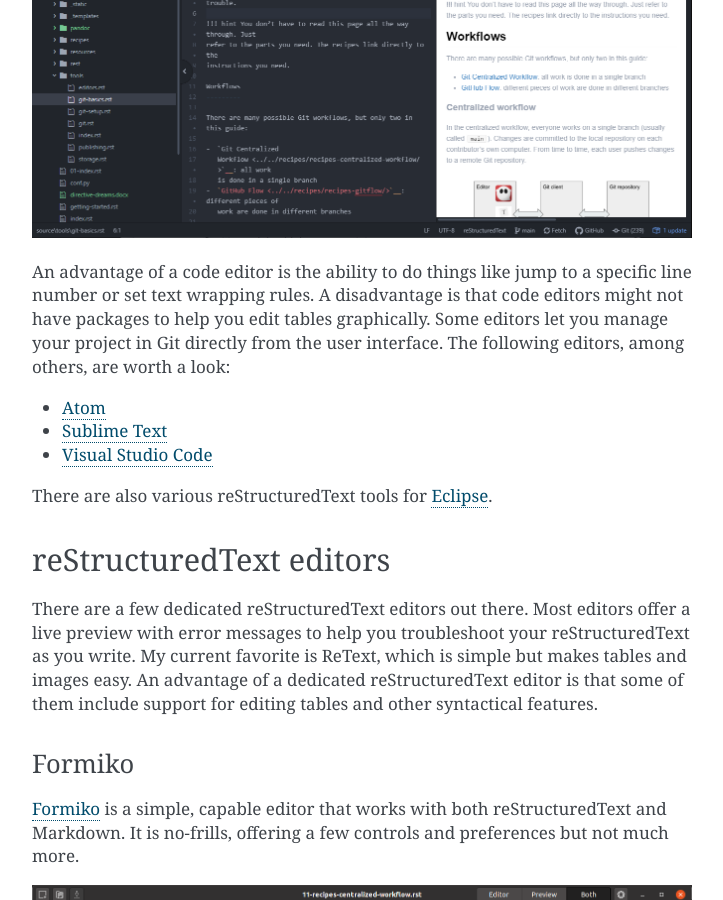
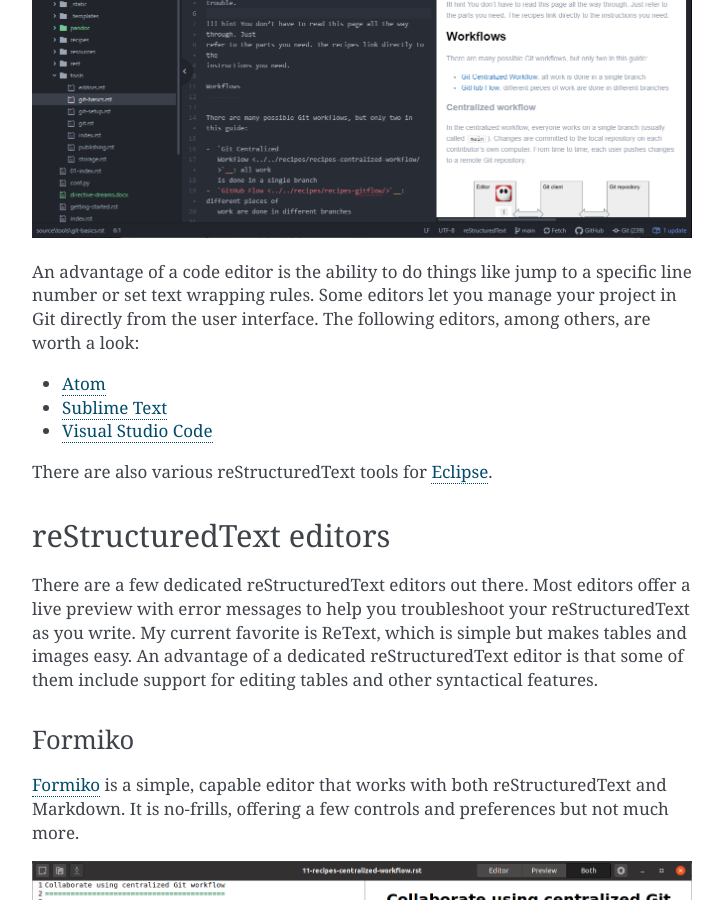
Before and after one commit to pconrad-fb/restructured-dreams, a Sphinx documentation site: the page built from source/tools/editors.rst, in a window 1280 px wide and 900 px high, scrolled down 457 px. Shown: the whole window, without its empty margins (388-1111 px from the left). Built offline with Sphinx 7.4.7, drawn with Linux system fonts in a browser that asks for light colours.

Commit message:
Took out the thing about code editors not working well with tables.

```diff
--- a/source/tools/editors.rst
+++ b/source/tools/editors.rst
@@ -11,7 +11,7 @@
 Code editors, while they are not designed specifically for reStructuredText, sometimes offer sophisticated packages to support reStructuredText editing and preview.
 
 .. image:: ../../img/atom-rst-screenshot.png
-An advantage of a code editor is the ability to do things like jump to a specific line number or set text wrapping rules. A disadvantage is that code editors might not have packages to help you edit tables graphically. Some editors let you manage your project in Git directly from the user interface. The following editors, among others, are worth a look:
+An advantage of a code editor is the ability to do things like jump to a specific line number or set text wrapping rules. Some editors let you manage your project in Git directly from the user interface. The following editors, among others, are worth a look:
 
 - `Atom <https://atom.io/>`_
 - `Sublime Text <https://www.sublimetext.com/>`_
```
